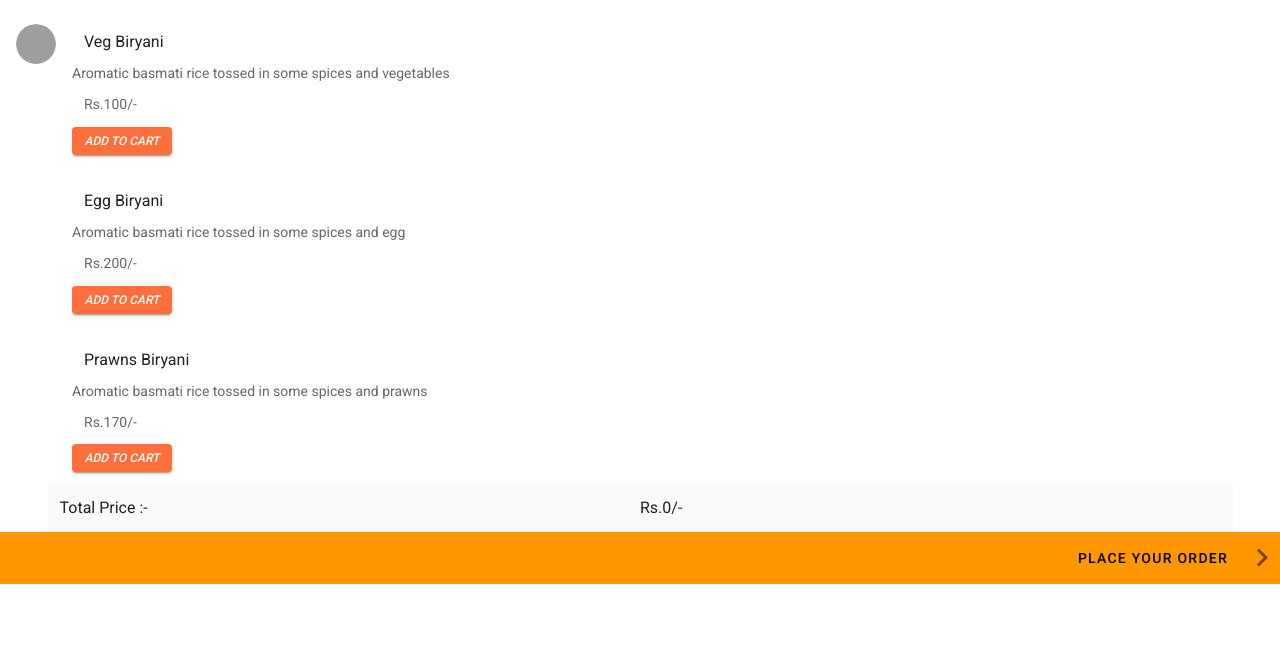
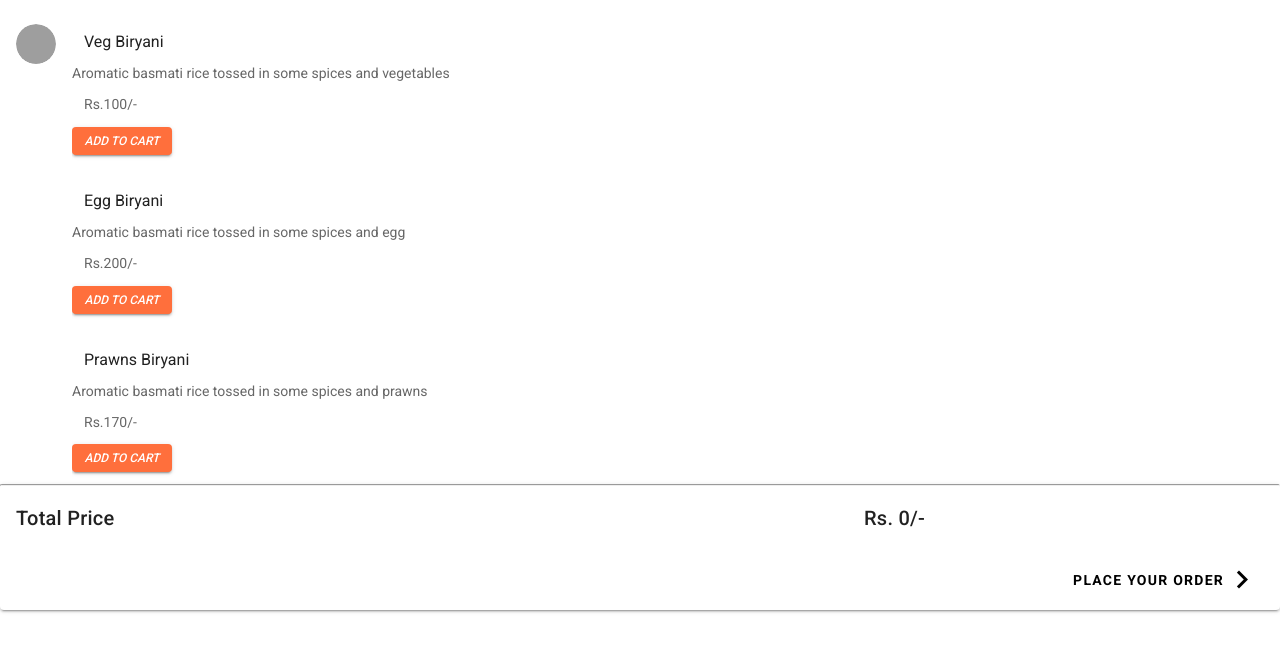
Before and after one commit to anushasanyamkamat/Dreamland-restaurant, a Vue app: page / in a window 1280 px wide. Shown: the top 652 px of the page. Built offline with nearby package versions, Linux system fonts and the light colour scheme; grey boxes are pictures that could not be loaded.

Commit message:
design changes

```diff
--- a/src/components/HotelMenu.vue
+++ b/src/components/HotelMenu.vue
@@ -21,7 +21,37 @@
             </v-list-item>
         </template>
 
-        <v-container class="grey lighten-5">
+        <v-card fixed >
+            <hr>
+            <v-card-title self-align="center">
+            <v-row>
+                <v-col sm="8" cols="8">
+                    Total Price
+                </v-col>
+                <v-col sm="3" cols="4">
+                    Rs. {{ totalPrice }}/-
+                </v-col>
+            </v-row>
+            </v-card-title>
+            <v-card-title color="orange">
+            <v-row justify="end">
+                    <v-btn color="black"
+                            text
+                            rounded
+                            class="my-2"
+                            @click="cartItems">
+                           <strong> Place Your Order</strong>
+                        <v-icon
+                            large>
+                            mdi-chevron-right
+                        </v-icon>
+                    </v-btn>
+
+            </v-row>
+            </v-card-title>
+        </v-card>
+
+        <!-- <v-container class="grey lighten-5">
             <v-row no-gutters>
                 <v-col>
                     Total Price :-
@@ -33,12 +63,11 @@
 
         <v-footer
             color="orange"
-            padless
+            padless fixed
             >
             <v-row
                 justify="end"
                 no-gutters
-
             >
                 <v-btn
                 color="black"
@@ -55,7 +84,7 @@
                     mdi-chevron-right
                 </v-icon>
             </v-row>
-        </v-footer>
+        </v-footer> -->
     </v-list>
 </template>
 
```
Also changed, not shown: src/views/OrderSummary.vue (+0 -33 lines).
